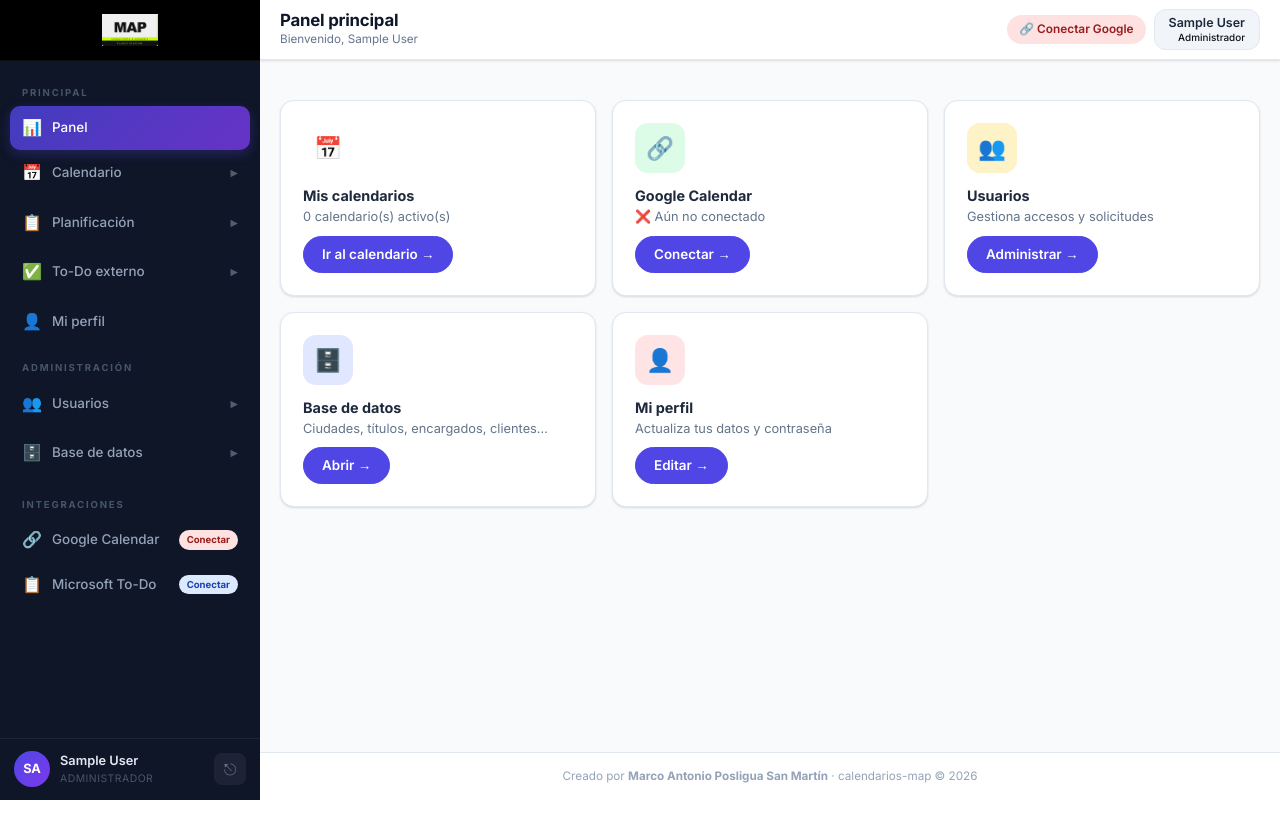
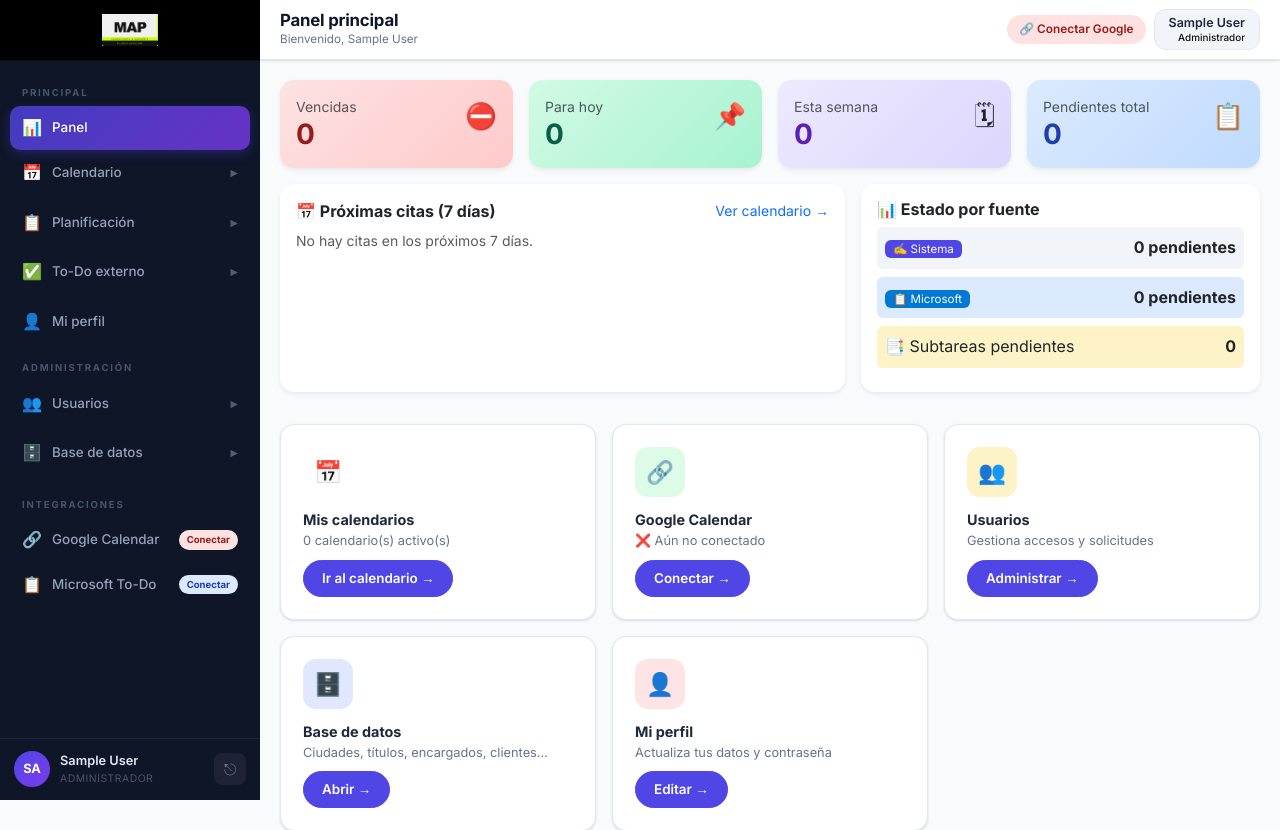
Before and after one commit to jomapconsultores/calendarios-map-app, a Flask app: page /dashboard in a window 1280 px wide. Shown: the top 830 px of the page. Before the commit the page ends 800 px from the top, so only its background shows below. Run offline with Flask 3, Linux system fonts and the light colour scheme; the visitor is signed in with stand-in values (Sample User, id 1).

Commit message:
Dashboard: widgets consolidados de tareas y citas
Panel principal ahora muestra de un vistazo:

Tarjetas grandes con conteos clicables:
- ⛔ Vencidas (rojo)  → /todo?tf=overdue
- 📌 Para hoy (verde) → /todo?tf=today
- 🗓 Esta semana    → /todo?tf=week
- 📋 Pendientes total → /todo

Panel de próximas 5 citas (siguientes 7 días) con título,
encargado, hora y estado.

Panel 'Estado por fuente':
- ✍️ Sistema: pendientes manuales
- 📋 Microsoft: pendientes To-Do
- 📑 Subtareas pendientes (suma de checklists abiertos)
- Cuentas MS conectadas

Cada widget respeta los permisos del usuario logueado: staff sin
módulo Calendario no ve la sección de citas; sin módulo Planning
no ve manuales; sin módulo To-Do no ve MS; etc.

/planning y /todo aceptan ?tf=<filtro> para que los widgets del
dashboard naveguen pre-filtrados.

Co-Authored-By: Claude Sonnet 4.6 <noreply@anthropic.com>

```diff
--- a/app/__init__.py
+++ b/app/__init__.py
@@ -1392,6 +1392,70 @@ def create_app():
     # ============================================================
     #  DASHBOARD  (optimized: O(3) queries instead of O(2N+3))
     # ============================================================
+    def _dashboard_widgets(app):
+        """Calcula las cifras-tarjeta del panel para el usuario logueado."""
+        today_iso = date.today().isoformat()
+        in_7d_iso = (date.today() + timedelta(days=7)).isoformat()
+        # Tareas: aplica los mismos permisos que /planning/api/tasks
+        all_tasks = app.supabase.get('tasks', select='id,status,due_date,priority,source,ms_email,created_by,assigned_to,assigned_email,subtasks') or []
+        if not is_admin():
+            allowed_ms = set(get_user_ms_emails(app, current_user.id))
+            has_todo   = 'todo'     in getattr(current_user, 'modules', [])
+            has_plan   = 'planning' in getattr(current_user, 'modules', [])
+            uid = str(current_user.id)
+            def vis(t):
+                if t.get('source') == 'ms_todo':
+                    return has_todo and (t.get('ms_email') or '') in allowed_ms
+                if not has_plan: return False
+                if t.get('created_by') == uid: return True
+                if t.get('assigned_to') == uid: return True
+                if (t.get('assigned_email') or '').lower() == (current_user.email or '').lower():
+                    return True
+                return False
+            all_tasks = [t for t in all_tasks if vis(t)]
+        pending_all   = [t for t in all_tasks if t.get('status') != 'done']
+        overdue       = [t for t in pending_all if t.get('due_date') and t['due_date'] < today_iso]
+        today_tasks   = [t for t in all_tasks  if t.get('due_date') == today_iso]
+        week_tasks    = [t for t in pending_all if t.get('due_date') and today_iso <= t['due_date'] <= in_7d_iso]
+        manual_pend   = [t for t in pending_all if t.get('source') != 'ms_todo']
+        todo_pend     = [t for t in pending_all if t.get('source') == 'ms_todo']
+        # Subtareas pendientes (suma global)
+        sub_pending = 0
+        for t in pending_all:
+            for s in (t.get('subtasks') or []):
+                if not s.get('done'): sub_pending += 1
+        # Citas próximas (siguientes 7 días)
+        next_apts = []
+        try:
+            apt_rows = app.supabase.get('appointments', select='id,title,start_time,status,encargado,calendar_id') or []
+            # Filtra por permisos de calendarios del usuario si no es admin
+            if not is_admin():
+                user_cal_ids = {c.get('calendar_id') for c in get_user_calendars(app, current_user.id)}
+                apt_rows = [a for a in apt_rows if a.get('calendar_id') in user_cal_ids]
+            for a in apt_rows:
+                st = (a.get('start_time') or '')[:10]
+                if st and today_iso <= st <= in_7d_iso and a.get('status') != 'cancelled':
+                    next_apts.append(a)
+            next_apts.sort(key=lambda x: x.get('start_time') or '')
+            next_apts = next_apts[:5]
+        except Exception:
+            next_apts = []
+        # Cuentas MS conectadas (solo admin)
+        ms_accounts = []
+        if is_admin():
+            ms_accounts = [t.get('email','') for t in (app.supabase.get('ms_tokens', select='email') or []) if t.get('email')]
+        return {
+            'total_pending':  len(pending_all),
+            'overdue':        len(overdue),
+            'today_count':    len(today_tasks),
+            'week_count':     len(week_tasks),
+            'manual_pending': len(manual_pend),
+            'todo_pending':   len(todo_pend),
+            'sub_pending':    sub_pending,
+            'next_apts':      next_apts,
+            'ms_accounts':    ms_accounts,
+        }
+
     @app.route('/dashboard')
     @login_required
     def dashboard():
@@ -1429,8 +1493,13 @@ def create_app():
             cals = get_user_calendars(app, current_user.id)
             pending = []; pending_all = []
         google_ok = get_google_creds(app) is not None
+        widgets = _dashboard_widgets(app)
         return render_template('dashboard.html', calendarios=cals, pending=pending,
-                               pending_all=pending_all, google_connected=google_ok)
+                               pending_all=pending_all, google_connected=google_ok,
+                               widgets=widgets,
+                               can_planning=user_can('planning'),
+                               can_todo=user_can('todo'),
+                               can_calendar=user_can('calendar'))
 
     # ============================================================
     #  CALENDAR VIEW
--- a/templates/dashboard.html
+++ b/templates/dashboard.html
@@ -34,6 +34,133 @@
 {% if current_user.role != 'admin' and calendarios|length == 0 %}
 <div class="alert alert-warning text-center"><h5>⏳ Acceso pendiente</h5><p class="mb-0">El administrador revisará tu solicitud de acceso.</p></div>
 {% endif %}
+
+<!-- WIDGETS: estado del día -->
+<div class="row g-3 mb-3">
+  {% if can_planning or can_todo %}
+  <div class="col-6 col-md-3">
+    <a href="/todo?tf=overdue" class="text-decoration-none">
+      <div class="card border-0 shadow-sm h-100" style="background:linear-gradient(135deg,#fee2e2,#fecaca)">
+        <div class="card-body p-3">
+          <div class="d-flex justify-content-between align-items-start">
+            <div>
+              <div class="text-muted small">Vencidas</div>
+              <h3 class="fw-bold mb-0" style="color:#991b1b">{{widgets.overdue}}</h3>
+            </div>
+            <span style="font-size:1.6rem">⛔</span>
+          </div>
+        </div>
+      </div>
+    </a>
+  </div>
+  <div class="col-6 col-md-3">
+    <a href="/todo?tf=today" class="text-decoration-none">
+      <div class="card border-0 shadow-sm h-100" style="background:linear-gradient(135deg,#d1fae5,#a7f3d0)">
+        <div class="card-body p-3">
+          <div class="d-flex justify-content-between align-items-start">
+            <div>
+              <div class="text-muted small">Para hoy</div>
+              <h3 class="fw-bold mb-0" style="color:#065f46">{{widgets.today_count}}</h3>
+            </div>
+            <span style="font-size:1.6rem">📌</span>
+          </div>
+        </div>
+      </div>
+    </a>
+  </div>
+  <div class="col-6 col-md-3">
+    <a href="/todo?tf=week" class="text-decoration-none">
+      <div class="card border-0 shadow-sm h-100" style="background:linear-gradient(135deg,#ede9fe,#ddd6fe)">
+        <div class="card-body p-3">
+          <div class="d-flex justify-content-between align-items-start">
+            <div>
+              <div class="text-muted small">Esta semana</div>
+              <h3 class="fw-bold mb-0" style="color:#5b21b6">{{widgets.week_count}}</h3>
+            </div>
+            <span style="font-size:1.6rem">🗓</span>
+          </div>
+        </div>
+      </div>
+    </a>
+  </div>
+  <div class="col-6 col-md-3">
+    <a href="/todo" class="text-decoration-none">
+      <div class="card border-0 shadow-sm h-100" style="background:linear-gradient(135deg,#dbeafe,#bfdbfe)">
+        <div class="card-body p-3">
+          <div class="d-flex justify-content-between align-items-start">
+            <div>
+              <div class="text-muted small">Pendientes total</div>
+              <h3 class="fw-bold mb-0" style="color:#1e40af">{{widgets.total_pending}}</h3>
+            </div>
+            <span style="font-size:1.6rem">📋</span>
+          </div>
+        </div>
+      </div>
+    </a>
+  </div>
+  {% endif %}
+</div>
+
+<!-- Próximas citas + desglose por fuente -->
+<div class="row g-3 mb-3">
+  {% if can_calendar %}
+  <div class="col-md-7">
+    <div class="card border-0 shadow-sm h-100">
+      <div class="card-body p-3">
+        <div class="d-flex justify-content-between align-items-center mb-2">
+          <h6 class="fw-bold mb-0">📅 Próximas citas (7 días)</h6>
+          <a href="/calendar" class="small text-decoration-none">Ver calendario →</a>
+        </div>
+        {% if widgets.next_apts %}
+        <ul class="list-group list-group-flush">
+          {% for a in widgets.next_apts %}
+          <li class="list-group-item px-0 py-2">
+            <div class="d-flex justify-content-between align-items-center">
+              <div>
+                <strong>{{ a.title or 'Cita' }}</strong>
+                {% if a.encargado %}<small class="text-muted"> · {{ a.encargado }}</small>{% endif %}
+                <br><small class="text-muted">{{ a.start_time[:16].replace('T', ' ') }}</small>
+              </div>
+              <span class="badge {% if a.status == 'confirmed' %}bg-success{% elif a.status == 'pending' %}bg-warning text-dark{% else %}bg-secondary{% endif %}">{{ a.status }}</span>
+            </div>
+          </li>
+          {% endfor %}
+        </ul>
+        {% else %}
+        <p class="text-muted small mb-0">No hay citas en los próximos 7 días.</p>
+        {% endif %}
+      </div>
+    </div>
+  </div>
+  {% endif %}
+
+  <div class="col-md-{% if can_calendar %}5{% else %}12{% endif %}">
+    <div class="card border-0 shadow-sm h-100">
+      <div class="card-body p-3">
+        <h6 class="fw-bold mb-2">📊 Estado por fuente</h6>
+        {% if can_planning %}
+        <div class="d-flex justify-content-between align-items-center mb-2 p-2 rounded" style="background:#f1f5f9">
+          <span><span style="background:#4f46e5;color:#fff;padding:2px 8px;border-radius:6px;font-size:.72rem">✍️ Sistema</span></span>
+          <strong>{{widgets.manual_pending}} pendientes</strong>
+        </div>
+        {% endif %}
+        {% if can_todo %}
+        <div class="d-flex justify-content-between align-items-center mb-2 p-2 rounded" style="background:#dbeafe">
+          <span><span style="background:#0078d4;color:#fff;padding:2px 8px;border-radius:6px;font-size:.72rem">📋 Microsoft</span></span>
+          <strong>{{widgets.todo_pending}} pendientes</strong>
+        </div>
+        <div class="d-flex justify-content-between align-items-center mb-2 p-2 rounded" style="background:#fef3c7">
+          <span>📑 Subtareas pendientes</span>
+          <strong>{{widgets.sub_pending}}</strong>
+        </div>
+        {% endif %}
+        {% if widgets.ms_accounts %}
+        <small class="text-muted">Cuentas MS conectadas: {{ widgets.ms_accounts|length }}</small>
+        {% endif %}
+      </div>
+    </div>
+  </div>
+</div>
 
 <div class="row g-3 mt-1">
   <div class="col-md-6 col-xl-4">
--- a/templates/planning.html
+++ b/templates/planning.html
@@ -616,6 +616,11 @@ document.addEventListener('DOMContentLoaded', () => {
   const params = new URLSearchParams(location.search);
   const v = params.get('view');
   if (v && ['list','kanban','gantt','map'].includes(v)) setView(v, false);
+  // Filtro temporal pasado por URL desde el dashboard
+  const tf = params.get('tf');
+  if (tf && ['my-day','overdue','today','tomorrow','week','no-date'].includes(tf)) {
+    curTimeFilter = tf;
+  }
   loadData();
   updateSyncIndicator();
   // Polling: refrescar tareas cada 60s en silencio
```
